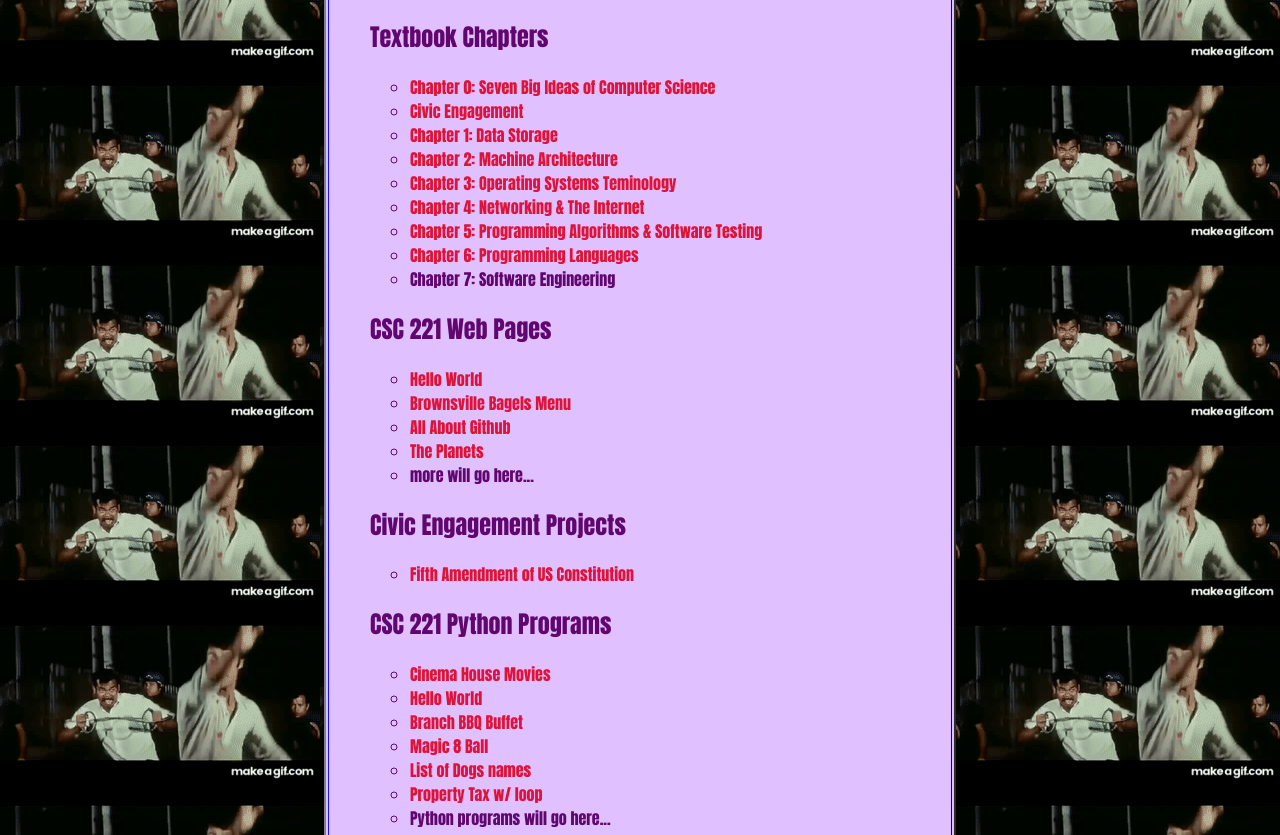
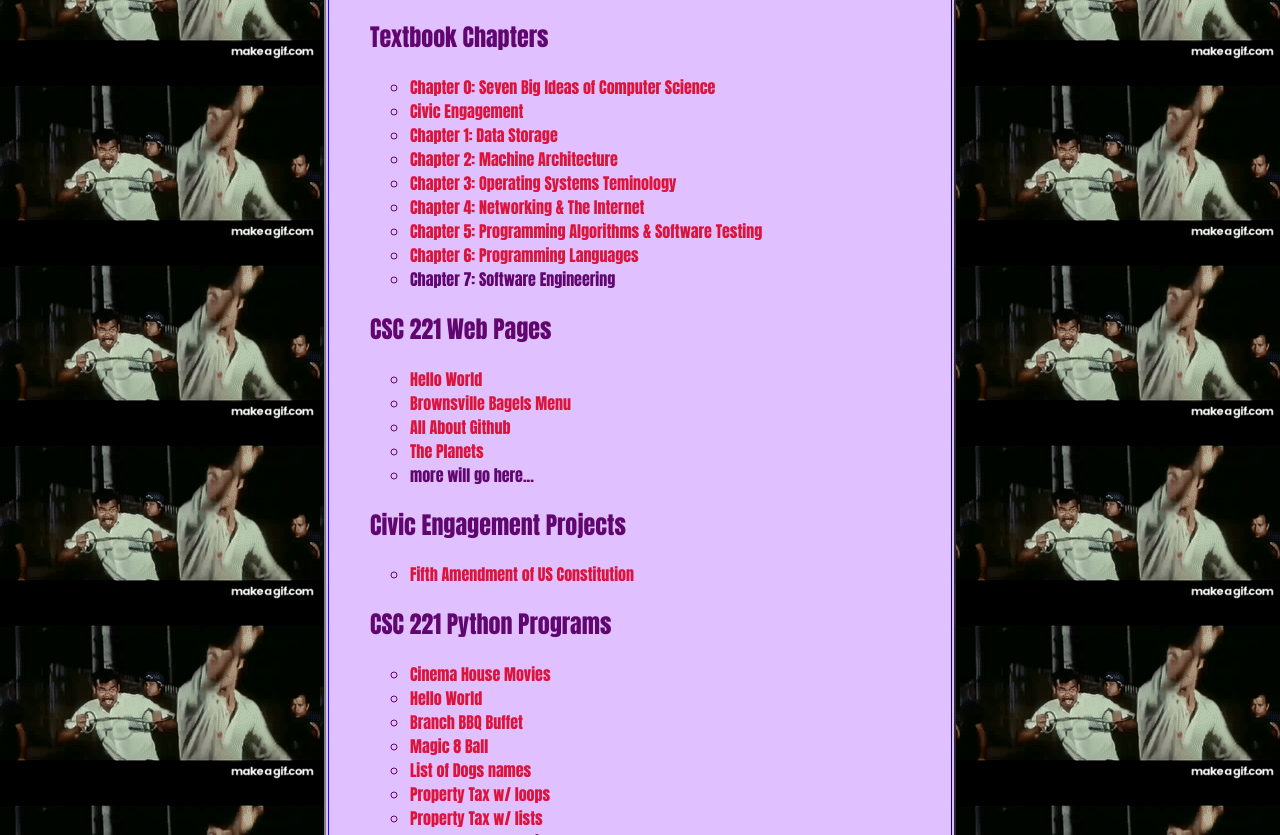
Before and after one commit to albertchen-pvcc/albertchen-pvcc.github.io, a plain HTML site: page index.html in a window 1280 px wide. Shown: the part 117-952 px from the top of the page. Drawn offline with Linux system fonts and the light colour scheme.

Commit message:
Add files via upload

```diff
--- a/index.html
+++ b/index.html
@@ -67,7 +67,8 @@
         <li><a href="https://albertchen-pvcc.github.io/branch.py"> Branch BBQ Buffet </a></li>
         <li><a href="https://albertchen-pvcc.github.io/magic8.py"> Magic 8 Ball </a></li>
         <li><a href="https://albertchen-pvcc.github.io/dogs.py"> List of Dogs names </a></li>
-        <li><a href="https://albertchen-pvcc.github.io/proptax.py"> Property Tax w/ loop </a></li>
+        <li><a href="https://albertchen-pvcc.github.io/proptax.py"> Property Tax w/ loops </a></li>
+        <li><a href="https://albertchen-pvcc.github.io/proptaxlists.py"> Property Tax w/ lists </a></li>
         <li> Python programs will go here... </li>
     </ul>
     <br />
```
